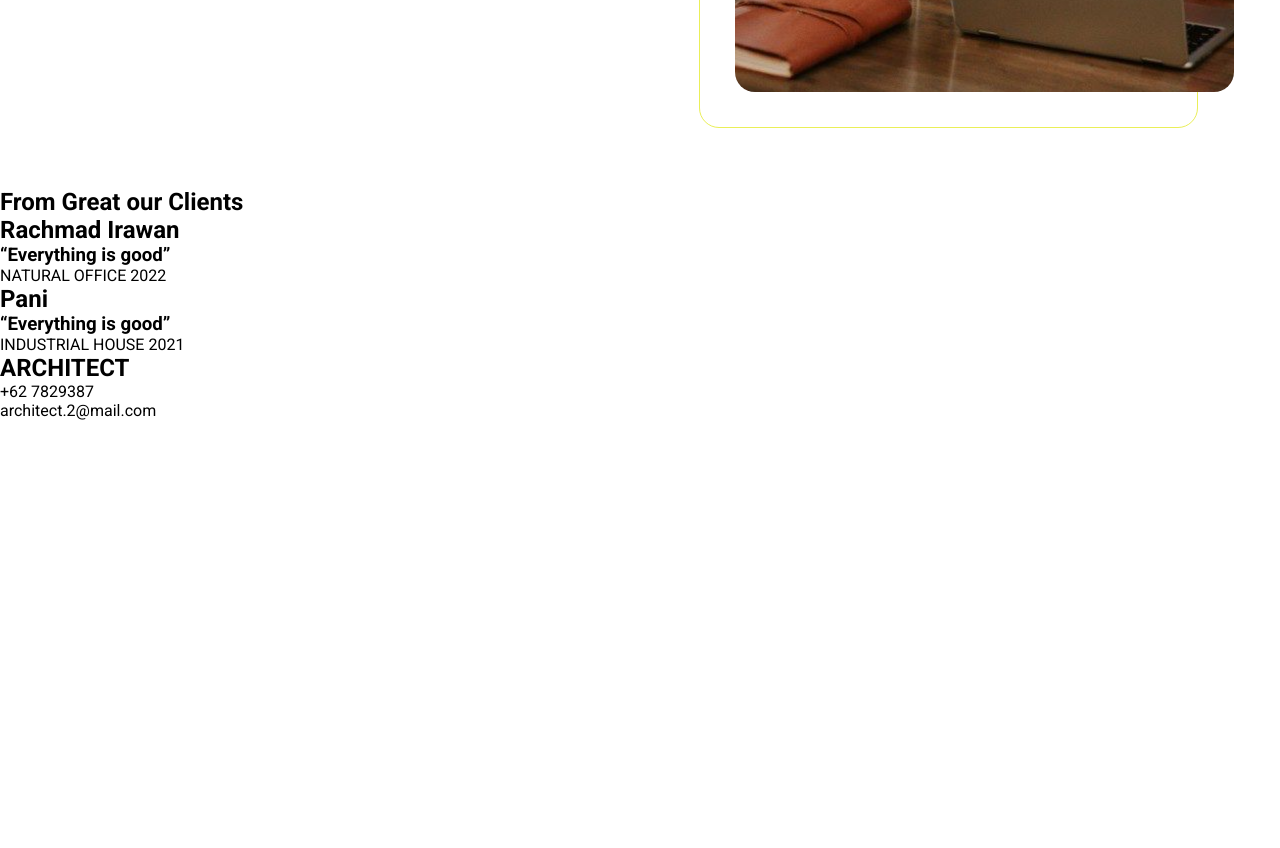
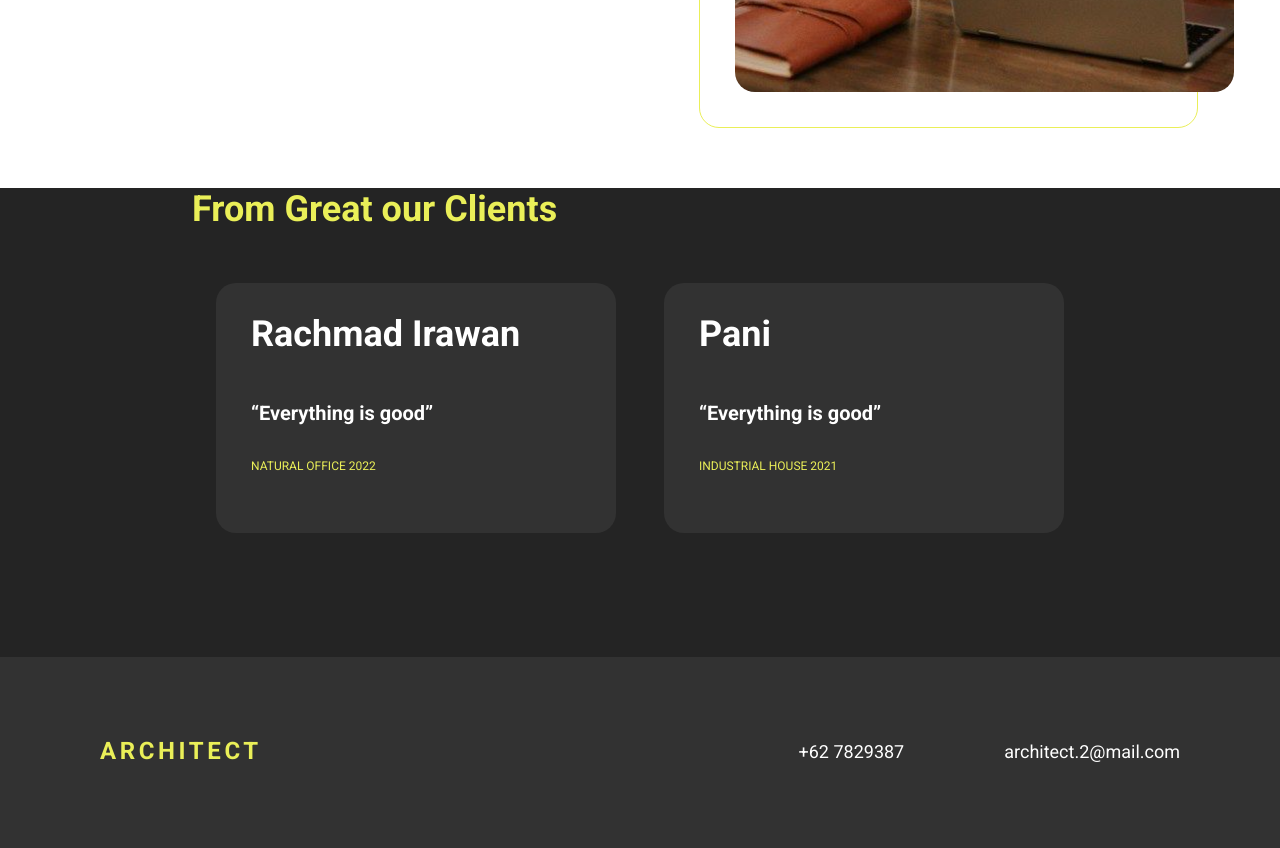
Before and after one commit to enderfo/Landing-Page-ARCHITECT-FGA2022-FRONTEND-A04, a plain HTML site: page index.html in a window 1280 px wide. Shown: the part 2671-3519 px from the top of the page. Before the commit the page ends 3091 px from the top, so only its background shows below. Drawn offline with Linux system fonts and the light colour scheme.

Commit message:
tambah client comment footer

```diff
--- a/style.css
+++ b/style.css
@@ -266,3 +266,85 @@
 }
 
 /*CONTENT END*/
+
+/* bagian Client Comment */
+.comment-wrapper{
+    height: 469px;
+    padding-left: 15%;
+    padding-right: 15%;
+    background-color: #242424;
+    width: 100%;
+}
+.heading h2{
+    height: 20px;
+    font-size: 36px;
+    color: #EAEF58;
+}
+.comments {
+    height: 400px;
+    display: flex;
+    flex-wrap: wrap;
+    align-items: center;
+    justify-content: space-around;
+}
+.comment{
+    display: inline-block;
+    background-color: #323232;
+    border-radius: 20px;
+    text-align: justify;
+    width: 400px;
+    padding: 30px 35px;
+    height: 250px;
+}
+.comment h2{
+    color: #ffffff;
+    font-size: 36px;
+    height: 58px;
+}
+
+.comment h3{
+    color: #ffffff;
+    font-size: 20px;
+    height: 63px;
+    padding-top: 30px;
+}
+.comment p{
+    color: #EAEF58;
+    font-size: 12px;
+    height: 63px;
+    padding-top: 25px;
+}
+
+/* bagian Footer */
+.footer{
+    background-color: #323232;
+    height: 200px;
+    width: 100%;
+}
+
+.footer-list{
+    display: flex;
+    align-items: center;
+    justify-content: space-between;
+}
+
+.footer-list h2{
+    color: #EAEF58;
+    font-size: 24px;
+    font-style: normal;
+    letter-spacing: 0.15em;
+    margin-left: 100px;
+    padding: 80px 0px;
+}
+
+.footer-list ul{
+    margin-right: 50px;
+}
+
+.footer-list li{
+    float: left;
+    font-size: 18px;
+    color: #ffffff;
+    padding: 80px 50px;
+    list-style: none;
+}
```
